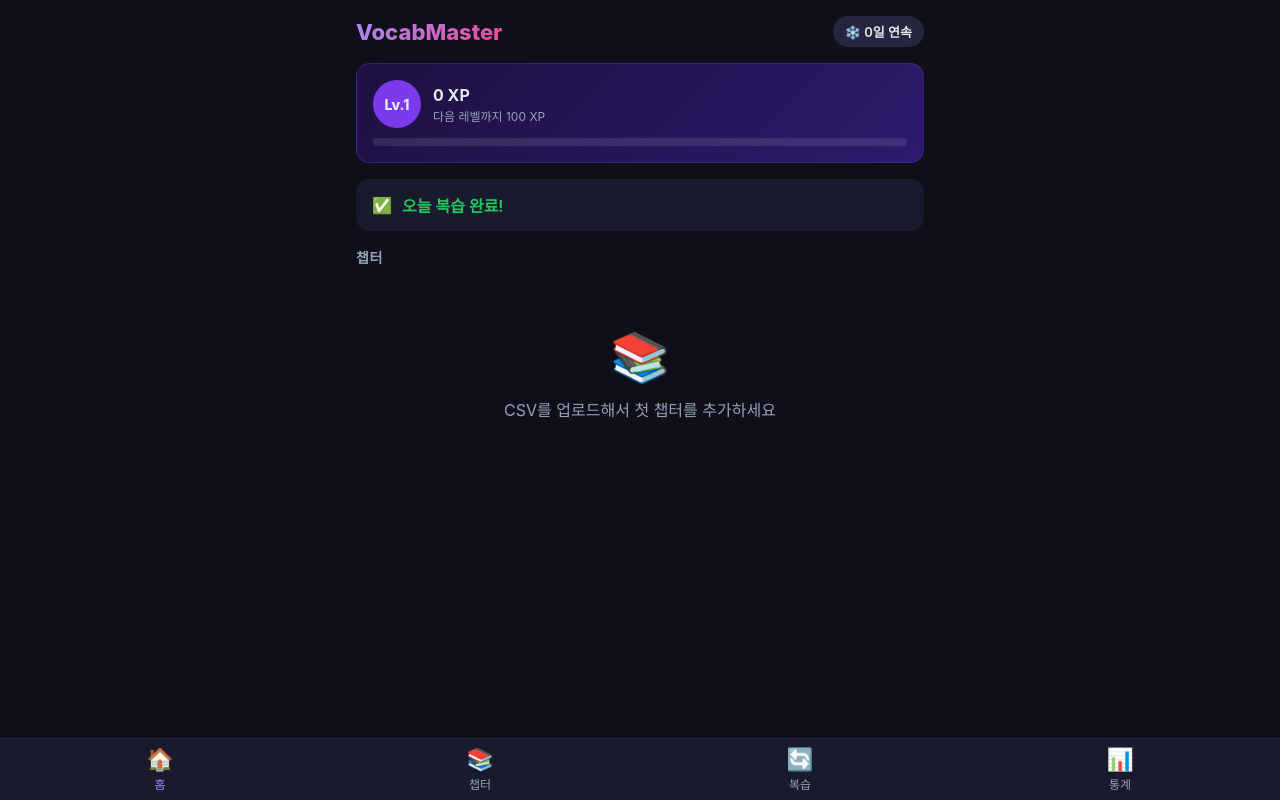
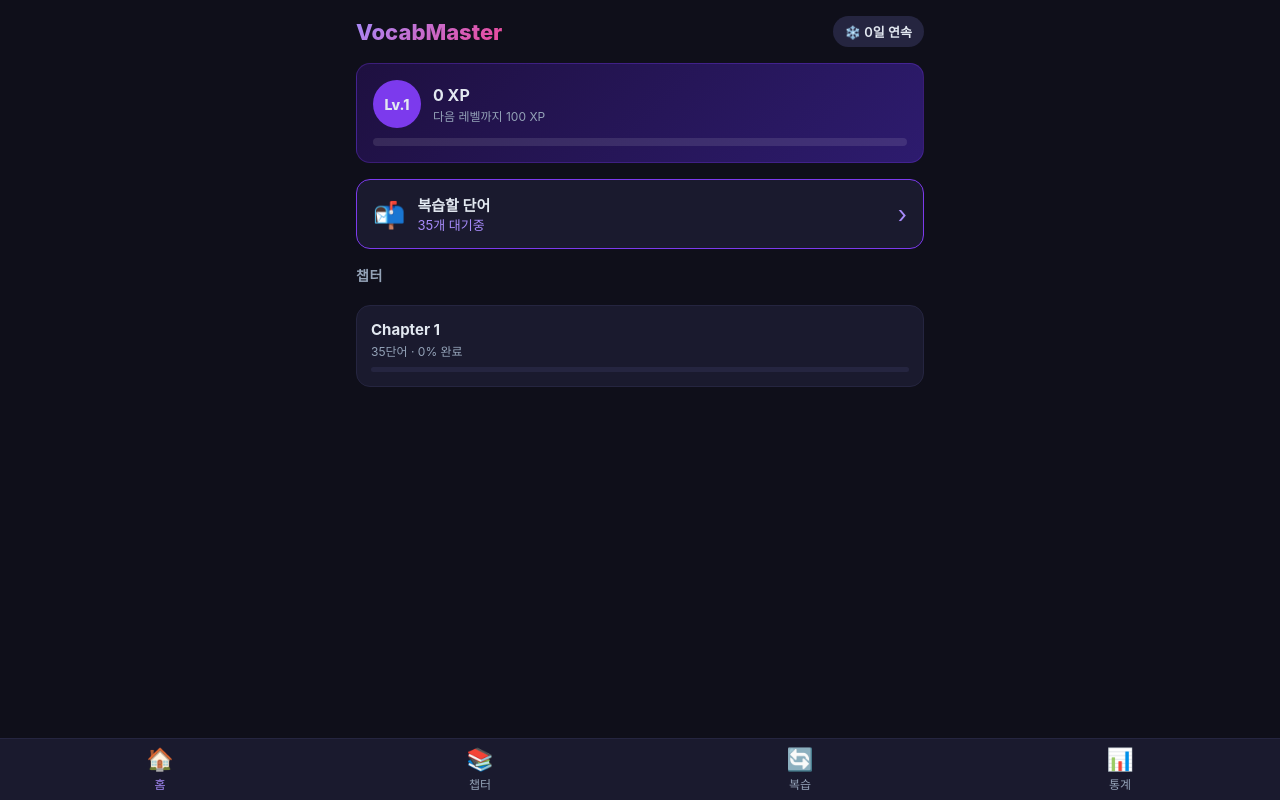
Before and after one commit to cranverry/vocab-master, a website built with Vite: page index.html in a window 1280 px wide. Built offline with nearby package versions, Linux system fonts and the light colour scheme.

Commit message:
feat: bundle default chapter data

```diff
--- /dev/null
+++ b/src/data/default-chapters.js
@@ -0,0 +1,44 @@
+export const DEFAULT_CHAPTERS = [
+  {
+    id: 'ch_default_01',
+    name: 'Chapter 1',
+    createdAt: 1000000000000,
+    words: [
+      { id: 1,  word: 'afford',       meaning: '주다',                        synonym: 'provide, give, grant' },
+      { id: 2,  word: 'announce',     meaning: '공표하다',                     synonym: 'proclaim, publish, declare' },
+      { id: 3,  word: 'a wide range of', meaning: '다양한',                   synonym: 'a wide variety of' },
+      { id: 4,  word: 'chance',       meaning: '가능성; 기회',                  synonym: 'probability, likelihood; opportunity' },
+      { id: 5,  word: 'chart',        meaning: '(지도 등을) 작성하다',           synonym: 'map, plot' },
+      { id: 6,  word: 'engage',       meaning: '1. 약속하다 2. 예약하다 3. 고용하다', synonym: '1. promise, contract, pledge 2. reserve, book 3. hire, employ' },
+      { id: 7,  word: 'esteem',       meaning: '존경하다; 중하게 여기다',         synonym: 'respect, revere; prize, value' },
+      { id: 8,  word: 'evidence',     meaning: '증거; 징후',                   synonym: 'proof, sign' },
+      { id: 9,  word: 'fertile',      meaning: '비옥한',                       synonym: 'bountiful, productive, fecund' },
+      { id: 10, word: 'generate',     meaning: '발생시키다',                    synonym: 'produce, create' },
+      { id: 11, word: 'innate',       meaning: '타고난',                       synonym: 'inborn, natural' },
+      { id: 12, word: 'invaluable',   meaning: '매우 귀중한',                   synonym: 'precious, priceless' },
+      { id: 13, word: 'irreparable',  meaning: '돌이킬 수 없는',                synonym: 'irremediable, permanent, irrecoverable' },
+      { id: 14, word: 'maxim',        meaning: '격언; 행동 원칙',               synonym: 'saying, proverb; principle' },
+      { id: 15, word: 'object',       meaning: '1. 항의하다 2. 목적',           synonym: '1. protest, remonstrate 2. goal, purpose, function' },
+      { id: 16, word: 'outstanding',  meaning: '1. 뛰어난 2. 미결제의',          synonym: '1. remarkable, prominent, excellent 2. unpaid, owing, unsettled' },
+      { id: 17, word: 'patron',       meaning: '1. 후원자 2. 고객',             synonym: '1. protector, supporter, advocate 2. customer' },
+      { id: 18, word: 'predominate',  meaning: '우세하다, 지배력을 갖다',         synonym: 'outweigh, prevail, rule' },
+      { id: 19, word: 'previous',     meaning: '이전의',                       synonym: 'prior, earlier, former' },
+      { id: 20, word: 'premise',      meaning: '전제',                         synonym: 'assumption, supposition' },
+      { id: 21, word: 'primitive',    meaning: '1. 원시적인 2. 기본적인',        synonym: '1. primeval, uncivilized, savage 2. rudimentary' },
+      { id: 22, word: 'proficiency',  meaning: '능숙함',                       synonym: 'skill, ability, expertise, mastery' },
+      { id: 23, word: 'proposition',  meaning: '제안',                         synonym: 'suggestion, proposal' },
+      { id: 24, word: 'questionable', meaning: '의심스러운',                    synonym: 'doubtful, suspicious, dubious' },
+      { id: 25, word: 'rife with',    meaning: '가득한, 수없이 많은',            synonym: 'full of' },
+      { id: 26, word: 'shield',       meaning: '보호하다',                      synonym: 'protect, defend, safeguard' },
+      { id: 27, word: 'solitary',     meaning: '외딴, 고독한',                  synonym: 'isolated, remote, secluded, lonely' },
+      { id: 28, word: 'stick',        meaning: '달라붙다, 고수하다',             synonym: 'cling, adhere' },
+      { id: 29, word: 'stimulus',     meaning: '자극, 격려',                   synonym: 'motivation, incentive, incitement' },
+      { id: 30, word: 'stir',         meaning: '자극하다',                      synonym: 'agitate, provoke, rouse' },
+      { id: 31, word: 'taboo',        meaning: '금기',                         synonym: 'prohibition' },
+      { id: 32, word: 'thrive',       meaning: '번성하다',                      synonym: 'prosper, flourish' },
+      { id: 33, word: 'vagary',       meaning: '예측 불허의 변화',               synonym: 'uncertainty, sudden desire, caprice, whim' },
+      { id: 34, word: 'wane',         meaning: '감소하다, 쇠퇴하다',             synonym: 'decrease, decline, fade' },
+      { id: 35, word: 'view',         meaning: '1. 견해 2. 간주하다',           synonym: '1. outlook, opinion 2. consider, deem, regard' },
+    ]
+  }
+]
--- a/src/main.js
+++ b/src/main.js
@@ -1,5 +1,12 @@
 import './style.css'
 import { navigate } from './router.js'
+import { getChapters, saveChapter } from './modules/storage.js'
+import { DEFAULT_CHAPTERS } from './data/default-chapters.js'
+
+// Seed default chapters on first load
+if (getChapters().length === 0) {
+  DEFAULT_CHAPTERS.forEach(ch => saveChapter(ch))
+}
 
 // Bottom nav routing
 document.getElementById('bottom-nav').addEventListener('click', e => {
```
Also changed, not shown: dist/assets/index-DgkAY8_z.js (deleted), dist/index.html, dist/sw.js.
